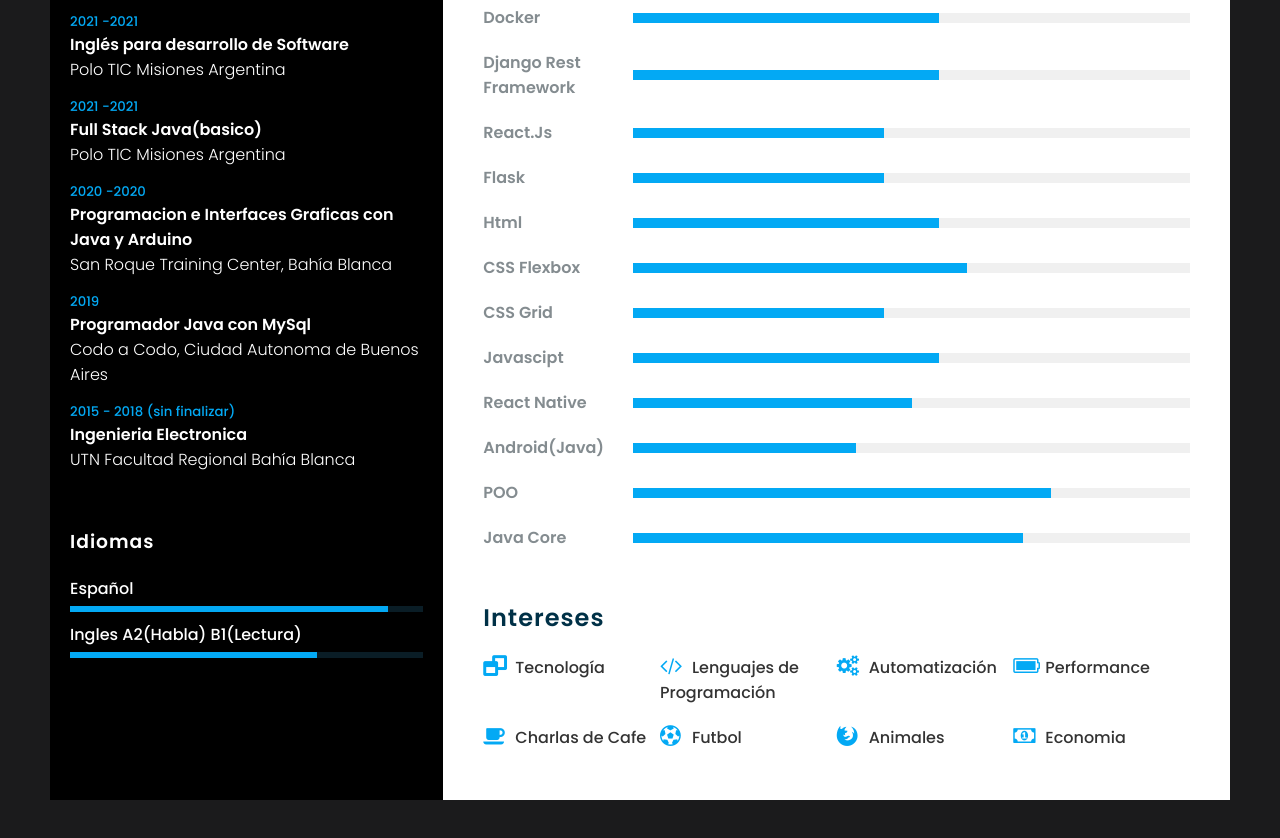
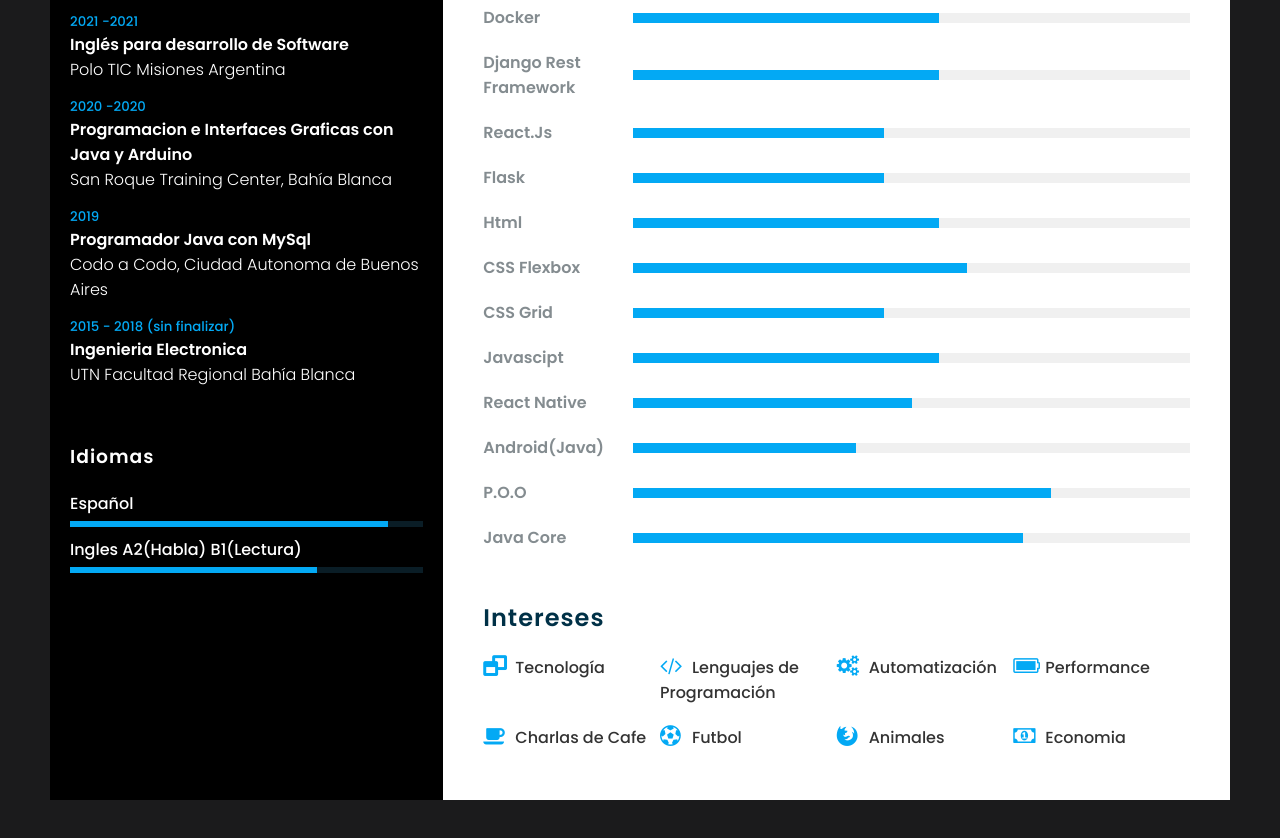
Before and after one commit to eduarsc/resume_cv, a plain HTML site: page español.html in a window 1280 px wide. Shown: the part 1143-1981 px from the top of the page. Drawn offline with Linux system fonts and the light colour scheme; files whose address does not match are found by name.

Commit message:
deleted innecesary information

```diff
--- a/español.html
+++ b/español.html
@@ -87,11 +87,6 @@
               <h4>Inglés para desarrollo de Software</h4>
               <h4>Polo TIC Misiones Argentina</h4>
             </li>
-            <li>
-                <h5>2021 -2021</h5>
-                <h4>Full Stack Java(basico)</h4>
-                <h4>Polo TIC Misiones Argentina</h4>
-              </li>
             <li>
                 <h5>2020 -2020</h5>
                 <h4>Programacion e Interfaces Graficas con Java y Arduino</h4>
@@ -275,7 +270,7 @@
             </div>
           </div>
           <div class="box">
-            <h4>POO</h4>
+            <h4>P.O.O</h4>
             <div class="percent">
               <div style="width: 75%"></div>
             </div>
```
